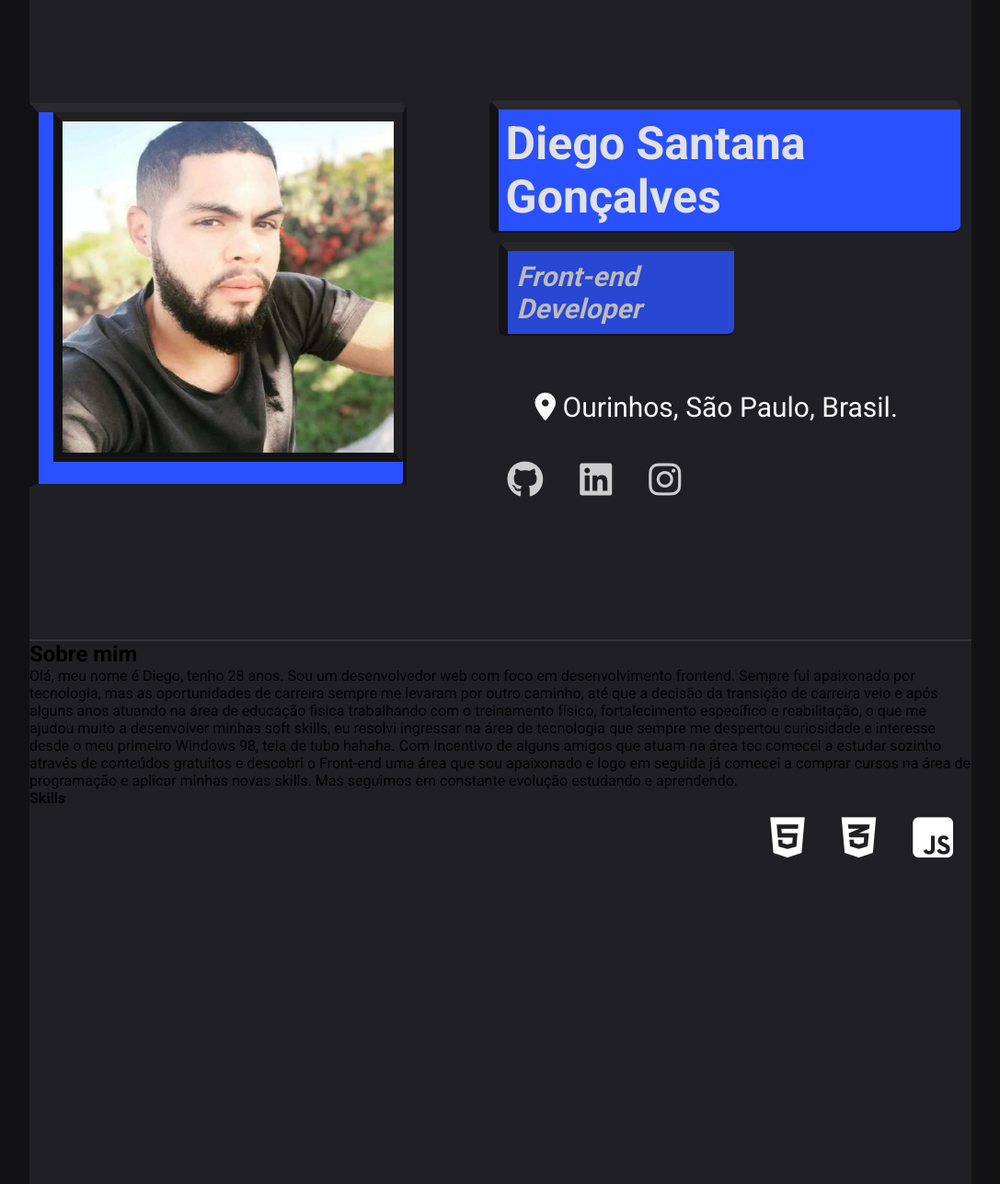
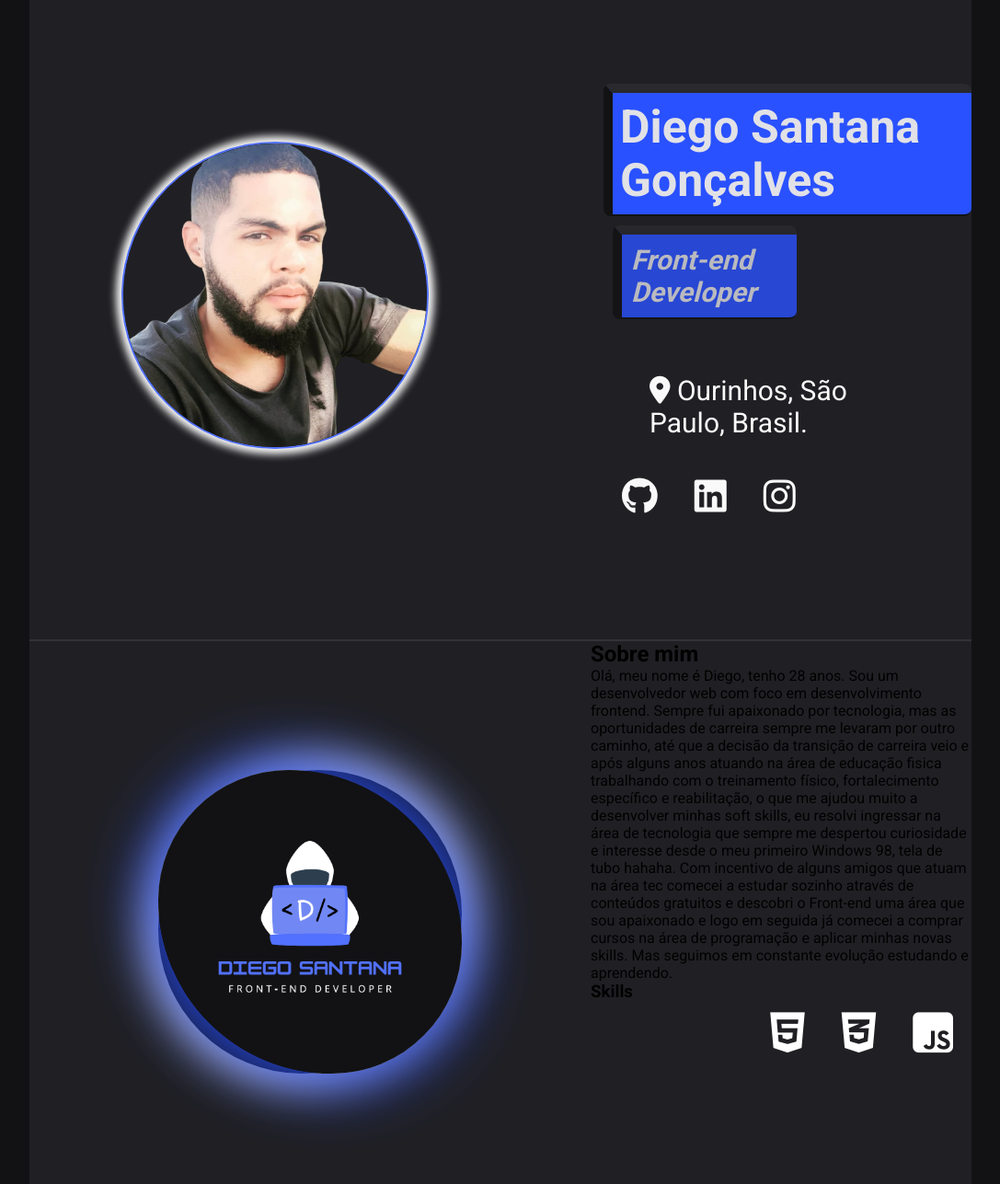
Before and after one commit to DgSantanaBr/Portfolio, a plain HTML site: page index.html in a window 1280 px wide. Shown: the part 193-1480 px from the top of the page at 92% size, without its empty margins (108-1195 px from the left). Drawn offline with Linux system fonts and the light colour scheme.

Commit message:
att do css

```diff
--- a/index.html
+++ b/index.html
@@ -31,7 +31,7 @@
       <ul>
 
         <li><a href="#"><b>Home</b></a></li>
-        <li><a href= "#sobre"><b>Sobre</b></a></li>
+        <li><a href="#sobre"><b>Sobre</b></a></li>
         <li> <a href="#"><b>Portifólio</b></a></li>
         <li><a href="#"><b>Contato</b></a></li>
 
@@ -43,7 +43,7 @@
     <section class="home">
       <div class='myImage'>
 
-        <img src='/images/home2.png' />
+        <img src='/images/home2-copia.png' />
 
       </div>
 
@@ -55,13 +55,17 @@
 
 
 
-        <p><a href="https://www.ourinhos.sp.gov.br/" target='_blank'><i class="fa-solid fa-location-dot"></i> Ourinhos, São Paulo, Brasil.</a></p>
+        <p><a href="https://www.ourinhos.sp.gov.br/" target='_blank'><i class="fa-solid fa-location-dot"></i> Ourinhos,
+            São Paulo, Brasil.</a></p>
 
         <ul class="iconsInfo">
 
-          <li><a href='https://github.com/DgSantanaBr' target="_blank"><i class="fa-brands fa-github fa-2xl "></i></a></li>
-          <li><a href='https://www.linkedin.com/in/diego-santanag/' target="_blank"><i class="fa-brands fa-linkedin fa-2xl"></i></a></li>
-          <li><a href='https://www.instagram.com/diiegosg/' target="_blank"> <i class="fa-brands fa-instagram fa-2xl"></i></a></li>
+          <li><a href='https://github.com/DgSantanaBr' target="_blank"><i class="fa-brands fa-github fa-2xl "></i></a>
+          </li>
+          <li><a href='https://www.linkedin.com/in/diego-santanag/' target="_blank"><i
+                class="fa-brands fa-linkedin fa-2xl"></i></a></li>
+          <li><a href='https://www.instagram.com/diiegosg/' target="_blank"> <i
+                class="fa-brands fa-instagram fa-2xl"></i></a></li>
 
         </ul>
 
@@ -74,25 +78,43 @@
     </section>
 
     <section class="sobre" id="sobre">
+
+      <div class="frontend">
+
+            <img src="/images/Logo.png" alt="">
+
+      </div>
+
+
+      <div>
             <h2>Sobre mim</h2>
             <!-- <img src="profile.jpg" alt="Foto do perfil"> -->
               <p>
                 Olá, meu nome é Diego, tenho 28 anos. Sou um desenvolvedor web com foco em desenvolvimento frontend.
-        Sempre fui apaixonado por tecnologia, mas as oportunidades de carreira sempre me levaram por outro caminho, até que a decisão da transição de carreira veio e após alguns anos atuando na área de educação fisica trabalhando com o treinamento físico, fortalecimento específico e reabilitação, o que me ajudou muito a desenvolver minhas soft skills, eu resolvi ingressar na área de tecnologia que sempre me despertou curiosidade e interesse desde o meu primeiro Windows 98, tela de tubo hahaha.
-        Com incentivo de alguns amigos que atuam na área tec comecei a estudar sozinho através de conteúdos gratuitos e descobri o Front-end uma área que sou apaixonado e logo em seguida já comecei a comprar cursos na área de programação e aplicar minhas novas skills.
+                Sempre fui apaixonado por tecnologia, mas as oportunidades de carreira sempre me levaram por outro caminho,
+                até que a decisão da transição de carreira veio e após alguns anos atuando na área de educação fisica
+                trabalhando com o treinamento físico, fortalecimento específico e reabilitação, o que me ajudou muito a
+                desenvolver minhas soft skills, eu resolvi ingressar na área de tecnologia que sempre me despertou curiosidade
+                e interesse desde o meu primeiro Windows 98, tela de tubo hahaha.
+                Com incentivo de alguns amigos que atuam na área tec comecei a estudar sozinho através de conteúdos gratuitos
+                e descobri o Front-end uma área que sou apaixonado e logo em seguida já comecei a comprar cursos na área de
+                programação e aplicar minhas novas skills.
                 Mas seguimos em constante evolução estudando e aprendendo.
               </p>
 
+
         <div class="Skills">
-    <p><b>Skills</b></p>
+
+          <h3><b>Skills</b></h3>
+
           <ul>
             <li><i class="fa-brands fa-html5 fa-2xl "></i></li>
             <li><i class="fa-brands fa-css3-alt fa-2xl "></i></li>
             <li><i class="fa-brands fa-square-js fa-2xl "></i></li>
-                <!-- <li><i class="fa-brands fa-react fa-2xl "></i></li> loading  ;) -->
+            <!-- <li><i class="fa-brands fa-react fa-2xl "></i></li> --loading--  ;) -->
           </ul>
         </div>
-
+      </div>
     </section>
 
     <section class="hero">
--- a/style.css
+++ b/style.css
@@ -265,40 +265,35 @@ section {
 
 .myImage {
 
-    justify-content: right;
-    align-items: right;
+    justify-content: center;
+    align-items: center;
     display: flex;
-    background: var(--blue-500);
-
-    border-top-right-radius: 8px;
-    border-bottom-right-radius: 8px;
+    background: var(--gray-800);
+    border-radius: 100% ;
+    box-shadow: 0px 0px 8px 6px #f9f9f9;
+    border: var(--blue-300) solid 2px;
 
 
-border-top: var(--gray-700) solid 10px;
-border-left: var(--gray-900) 10px solid;
-border-bottom: var(--gray-800) 4px solid;
-border-right: var(--gray-900) 4px solid;
 
-    margin-right: 0px;
 
-    padding: 0;
-    width: 40%;
-    height: 56%;
+
+    margin: 100px;
 
 
 }
 
 .myImage img {
     position: relative;
+background-color: var(--gray-800);
+    padding: 0px;
+    width: 330px;
+    height: 330px;
+    border-radius: 100% ;
 
-    padding: 0px;
-    width: 380px;
-    height: 380px;
-
-    border: var(--gray-800) solid 10px;
+    /* border: var(--gray-800) solid 10px;
     border-left: var(--gray-900) 10px solid;
     border-bottom: var(--gray-900) 10px solid;
-
+     */
 
 
 }
@@ -401,7 +396,7 @@ border-right: var(--gray-900) 4px solid;
     padding: 20px;
     font-size: 20px;
     transition: 0.3s;
-    opacity: 0.8;
+
 
 
 
@@ -413,7 +408,38 @@ border-right: var(--gray-900) 4px solid;
     color: var(--blue-500);
 
 }
-/* <---------------------------------------------------------------> */
+/* <-----------------------------COMPONENTES- SOBRE----------------------------------> */
+
+.sobre {
+
+    padding: 0;
+    margin: 0;
+   display: flex;
+
+}
+
+.frontend{
+
+    display: flex;
+    justify-content: center;
+    align-items: center;
+
+    background-color: var(--gray-900);
+    border-radius: 100% 90% 100% 90%;
+    box-shadow: 0px 0px 50px 6px #f9f9f9;
+    margin: 140px   ;
+height: 330px;
+width: 330px;
+}
+
+.frontend img{
+    box-shadow: 0px 0px 70px 8px var(--blue-500);
+    width: 330px;
+    height: 330px;
+    margin: var(--blue-500) solid 10px;
+    /* box-shadow: 0px 0px 8px 1px var(--blue-500); */
+    border-radius: 90% 120% 90% 120%;
+}
 
 
 .Skills ul {
```
Also changed, not shown: images/home2-copia.png (added). Lines whose indentation alone changed are shown as unchanged.
